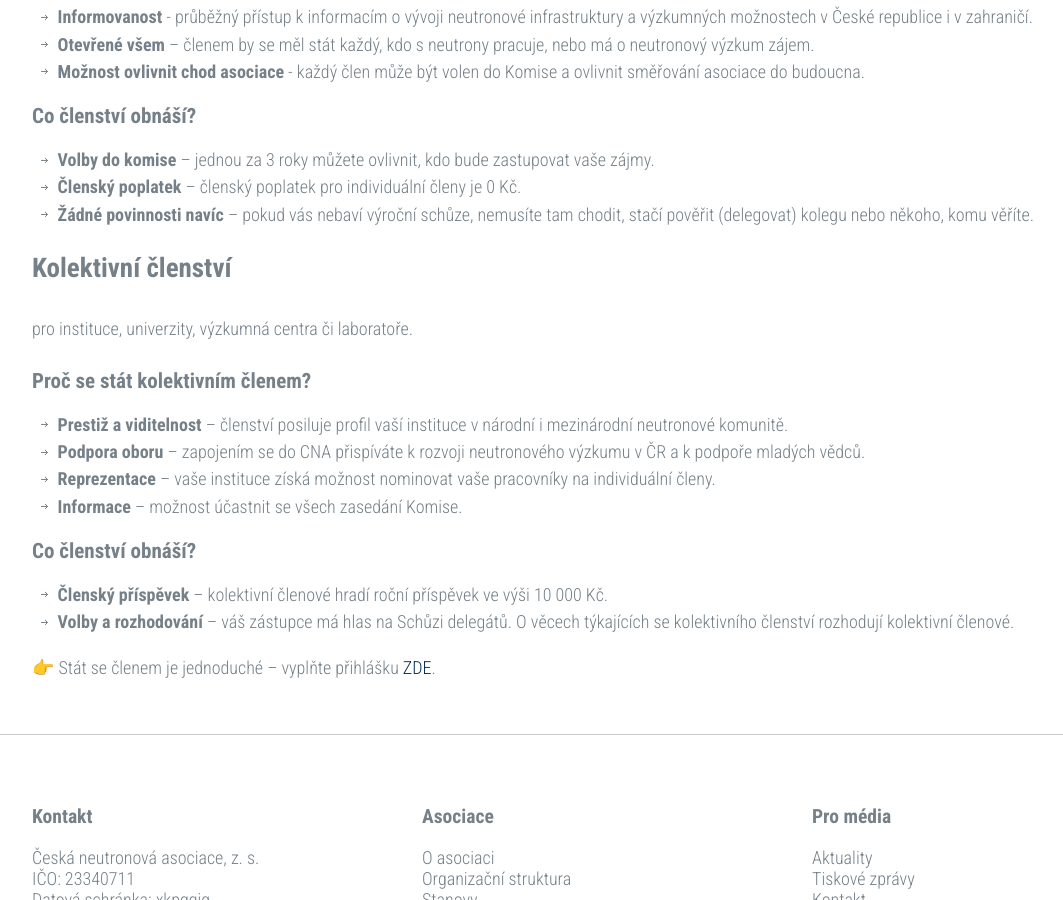
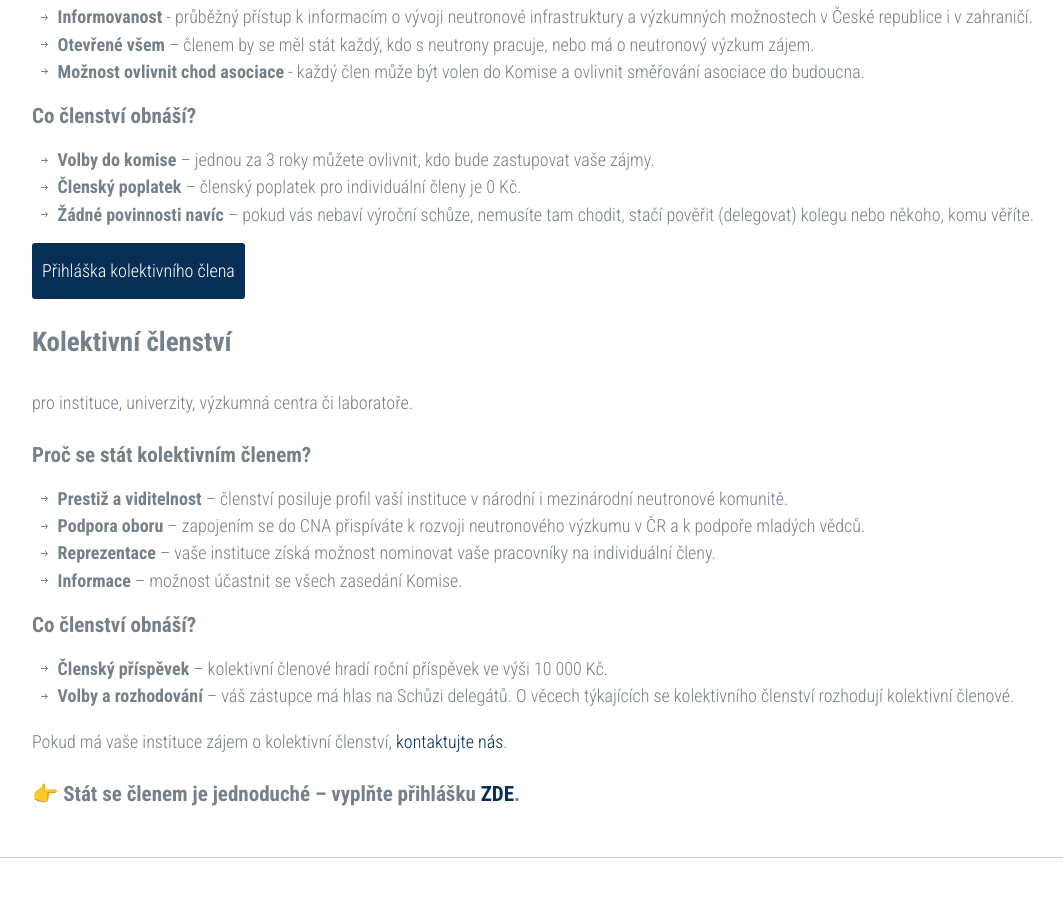
Before and after one commit to me2d09/neutrons.cz, a Jekyll site: the page built from clenstvi.md, in a window 1280 px wide and 900 px high, scrolled down 700 px. Shown: the whole window, without its empty margins (38-1101 px from the left). Built offline with Jekyll 4.4.1, drawn with Linux system fonts in a browser that asks for light colours.

Commit message:
Přihláška button

```diff
--- a/clenstvi.md
+++ b/clenstvi.md
@@ -24,6 +24,7 @@ pro vědce, doktorandy, studenty a odborníky.
  - **Členský poplatek** – členský poplatek pro individuální členy je 0 Kč.
  - **Žádné povinnosti navíc** – pokud vás nebaví výroční schůze, nemusíte tam chodit, stačí pověřit (delegovat) kolegu nebo někoho, komu věříte.
 
+[Přihláška kolektivního člena](https://forms.office.com/e/rBQEV02sXr){: .button }
 
 ## Kolektivní členství
 
@@ -41,5 +42,6 @@ pro instituce, univerzity, výzkumná centra či laboratoře.
 - **Členský příspěvek** – kolektivní členové hradí roční příspěvek ve výši 10 000 Kč.
 - **Volby a rozhodování** – váš zástupce má hlas na Schůzi delegátů. O věcech týkajících se kolektivního členství rozhodují kolektivní členové.
 
+Pokud má vaše instituce zájem o kolektivní členství, [kontaktujte nás](mailto:info@neutrons.cz).
 
-👉 Stát se členem je jednoduché – vyplňte přihlášku [ZDE](https://forms.office.com/e/rBQEV02sXr).
+### 👉 Stát se členem je jednoduché – vyplňte přihlášku [ZDE](https://forms.office.com/e/rBQEV02sXr).
```
